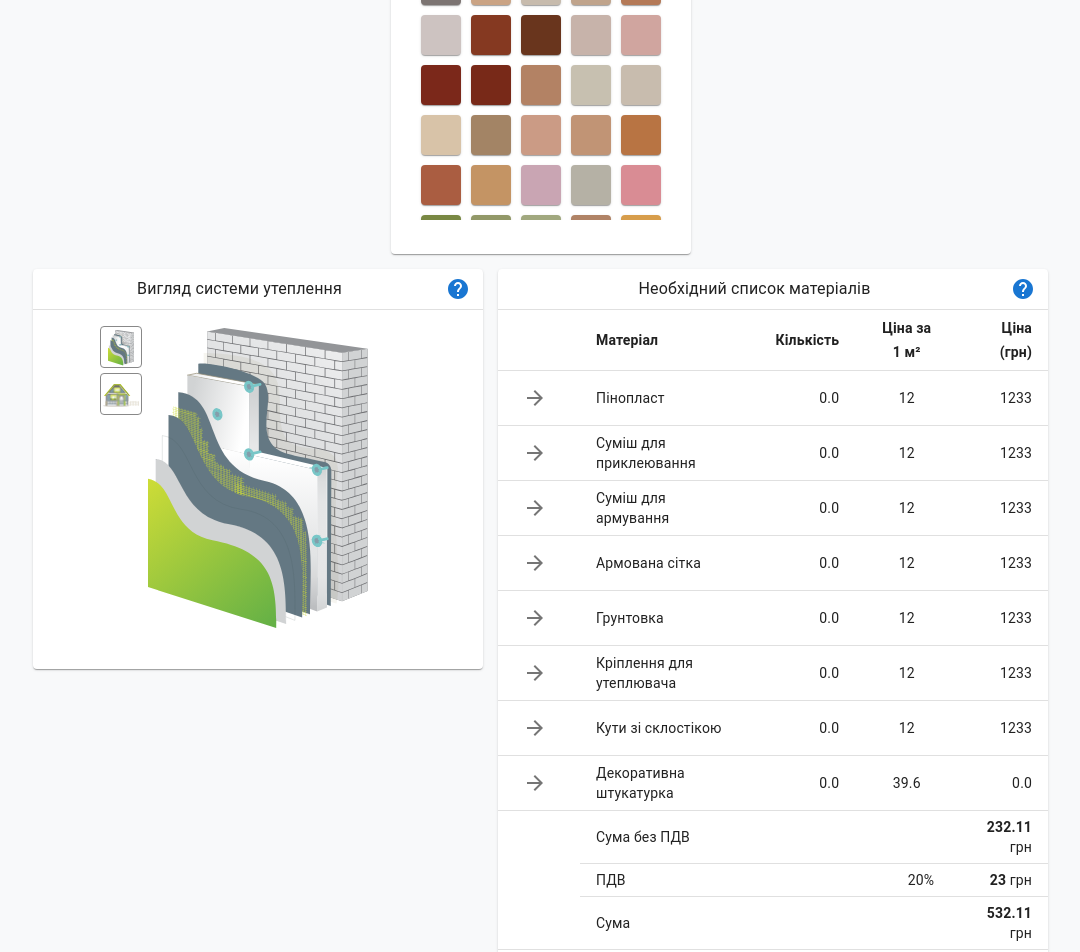
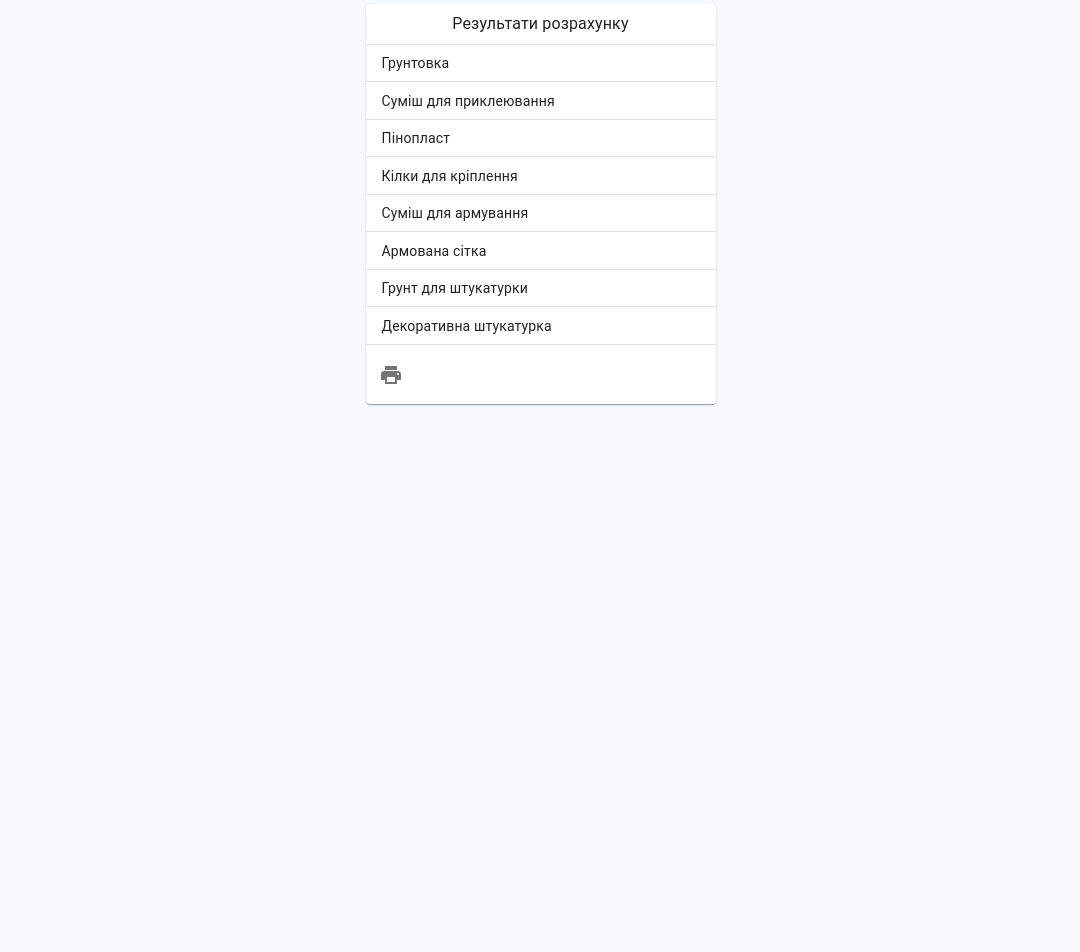
Before and after one commit to skywalker-ua/ins-config, a React (Create React App) app: page / in a window 1280 px wide. Shown: the part 498-1450 px from the top of the page, without its empty margins (97-1177 px from the left). After the commit the page ends 910 px from the top, so only its background shows below. Built offline with nearby package versions, Linux system fonts and the light colour scheme.

Commit message:
stable calculator

```diff
--- a/src/App.css
+++ b/src/App.css
@@ -1,17 +1,11 @@
 .selection-bars {
-    display: flex;
-    flex-flow: column wrap;
-    justify-content: flex-start;
-}
-
-.display-bars {
     display: flex;
     flex-flow: row wrap;
     justify-content: center;
 }
 
+
 .App {
     display: flex;
-    justify-content: center;
     flex-flow: column wrap;
 }
--- a/src/App.js
+++ b/src/App.js
@@ -13,6 +13,7 @@ import OrderTable from './components/OrderTable/OrderTable';
 import OrderActions from './components/OrderActions/OrderActions';
 import { connect } from 'react-redux';
 import CallManager from './components/CallManager/CallManager';
+import OrderResults from './components/OrderResults/OrderResults';
 
 class App extends React.Component {
 
@@ -41,9 +42,9 @@ class App extends React.Component {
           </Surface>
         </div>
 
-        <div className="display-bars">
+
           <Surface
-                width="450px"
+            width="300px"
             height="400px"
             title="Вигляд системи утеплення"
             info='Усі зображення є наближеними'
@@ -55,19 +56,12 @@ class App extends React.Component {
           </Surface>
 
           <Surface
-              width="550px"
-
-              title="Необхідний список матеріалів"
-              info="Розрахована вартість необхідних матеріалів"
-              // loader
-            >
-              {/* <OrderList /> */}
-              <OrderTable colorId={this.props.clr} square={this.props.sq} />
-              <OrderActions />
-              {/* <TotalSum sum="3000" /> */}
+            width="350px"
+            height="400px"
+            title="Результати розрахунку">
+              <OrderResults square={this.props.sq} />
+              <OrderActions square={this.props.sq} />
           </Surface>
-          </div>
-          {/* <CallManager /> */}
       </Layout>
     </div>
   );
--- a/src/components/ColorId/Color.css
+++ b/src/components/ColorId/Color.css
@@ -1,6 +1,6 @@
 .color-id {
     position: relative;
-    right: 3em;
+    left: .8em;
     top: 18.9em;
     background-color: #2196f3;
     width: 50px;
--- a/src/components/ElementSelection/ElementSelection.css
+++ b/src/components/ElementSelection/ElementSelection.css
@@ -8,7 +8,7 @@
     position: relative;
     top: 1em;
     margin-bottom: 5px;
-    right: 3em;
+    left: 1.5em;
     border: 1px solid rgb(136, 136, 136);
     border-radius: 4px;
     width: 40px;
--- a/src/components/Layout/Layout.css
+++ b/src/components/Layout/Layout.css
@@ -1,6 +1,5 @@
 .content {
     display: flex;
-    justify-content: space-around;
     flex-flow: row wrap;
-
+    justify-content: center;
 }
--- a/src/components/OrderActions/OrderActions.jsx
+++ b/src/components/OrderActions/OrderActions.jsx
@@ -1,5 +1,5 @@
 import React from 'react';
-import { IconButton, Tooltip  } from '@material-ui/core';
+import { IconButton, Tooltip, Typography   } from '@material-ui/core';
 import styled from 'styled-components';
 import PrintIcon from '@material-ui/icons/Print';
 import './OrderActions.css';
@@ -9,21 +9,31 @@ const ActionIcons = styled.div`
     flex-flow: row nowrap;
     justify-content: flex-start;
     margin-top: 5px;
+    padding: 10px;
 `;
 
-const OrderActions = () => {
+const SumText = styled(Typography)`
+
+    flex-grow: 1;
+    fontWeight: 700;
+`;
+
+const OrderActions = (props) => {
+    const calcSum = (square, price) => {
+        return 'Cума: ' + (square * price).toFixed(0) + ' грн';
+    };
 
 
     return (
         <ActionIcons>
             <Tooltip title="Друк">
                 <IconButton
-                    disabled
                     aria-label="print"
                     size="small">
                     <PrintIcon  />
                 </IconButton>
             </Tooltip>
+                <SumText color="secondary" align="right" variant="h7">{props.square ? calcSum(props.square, 282.85) : null}</SumText>
         </ActionIcons>
     );
 };
--- /dev/null
+++ b/src/components/OrderResults/OrderResults.js
@@ -0,0 +1,47 @@
+import React from 'react';
+import { List, ListItem, ListItemText, ListItemIcon,
+Divider, Table, TableBody, TableCell, TableRow } from '@material-ui/core';
+import styled from 'styled-components';
+
+const OrderResults = props => {
+    const { square } = props;
+    const StyledList = styled(List)`
+        width: 100%;
+        min-width: 300px;
+    `;
+    const rowNames = [
+        {'name': 'Грунтовка', 'price': 15},
+        {'name': 'Cуміш для приклеювання', 'price': 34.56},
+        {'name': 'Пінопласт', 'price': 60},
+        {'name': 'Кілки для кріплення', 'price': 0.65},
+        {'name': 'Суміш для армування', 'price': 22.8},
+        {'name': 'Армована сітка', 'price': 16},
+        {'name': 'Грунт для штукатурки', 'price': 15},
+        {'name': 'Декоративна штукатурка', 'price': 118.84 },
+    ];
+
+    const priceCalc = (square, price) => {
+        return (square * price) * 1000 / 1000;
+    }
+
+    return(
+        <div>
+            <Table size="small" style={{width: '350px', height: '300px'}}>
+                <TableBody>
+                    {rowNames.map(row => (
+                        <TableRow hover>
+                            <TableCell>
+                                {row.name}
+                            </TableCell>
+                            <TableCell>
+                                {square ? priceCalc(square, row.price).toFixed(0) + ' грн' : null}
+                            </TableCell>
+                         </TableRow>
+                    ))}
+                </TableBody>
+            </Table>
+        </div>
+    );
+};
+
+export default OrderResults;
--- a/src/components/OrderTable/OrderTable.jsx
+++ b/src/components/OrderTable/OrderTable.jsx
@@ -4,144 +4,13 @@ import { Table, TableBody, TableRow, TableCell,
     Checkbox, Typography, Divider   } from '@material-ui/core';
 import ArrowForwardIcon from '@material-ui/icons/ArrowForward';
 import ArrowDownwardIcon from '@material-ui/icons/ArrowDownward';
-import styled from 'styled-components';
-
-const MaterialListItems = styled.div`
-    display: flex;
-    flex-flow: row nowrap;
-    position: relative;
-    left: 6em;
-`;
-
-const MaterialListItem = styled.div`
-    display: flex;
-    flex-flow: row nowrap;
-    justify-content: space-evenly;
-`;
-
 
 const OrderTable = (props) => {
     const { square, colorId } = props;
-    const matches = useMediaQuery('(min-width: 600px)');
-    const [values, setValue] = React.useState({
-        checkedA: false
-    })
-    const handleChange = name => event => {
-        setValue({
-            ...values,
-            [name]: event.target.checked
-        })
-    }
 
     return(
         <div>
-            <Table style={{cursor: 'pointer', width: `550px`, overflow: 'auto'}} size="small">
-                <TableHead>
-                    <TableRow>
-                        <TableCell  ></TableCell>
-                        <TableCell><b>Матеріал</b></TableCell>
-                        <TableCell align="right"><b>Кількість</b></TableCell>
-                        <TableCell align="center"><b>Ціна за 1 м²</b></TableCell>
-                        <TableCell align="right"><b>Ціна (грн)</b></TableCell>
-                    </TableRow>
-                </TableHead>
-                <TableBody>
-                    <TableRow hover>
-                        <TableCell ><Checkbox
-                            checked={values.checkedA}
-                            value="checkedA"
-                            onChange={handleChange('checkedA')}
-                            icon={<ArrowForwardIcon />}
-                            checkedIcon={<ArrowDownwardIcon />}/></TableCell>
-                        <TableCell >Пінопласт</TableCell>
-                        <TableCell align="right">{(square / 2).toFixed(1)}</TableCell>
-                        <TableCell align="center">12</TableCell>
-                        <TableCell align="right">1233</TableCell>
-                    </TableRow>
-
-                    <TableRow hover>
-                    <TableCell ><Checkbox
-                            icon={<ArrowForwardIcon />}
-                            checkedIcon={<ArrowDownwardIcon />}/></TableCell>
-                        <TableCell >Cуміш для приклеювання</TableCell>
-                        <TableCell align="right">{(square / 5).toFixed(1)}</TableCell>
-                        <TableCell align="center">12</TableCell>
-                        <TableCell align="right">1233</TableCell>
-                    </TableRow>
-                    <TableRow hover>
-                    <TableCell ><Checkbox
-                            icon={<ArrowForwardIcon />}
-                            checkedIcon={<ArrowDownwardIcon />}/></TableCell>
-                        <TableCell>Cуміш для армування</TableCell>
-                        <TableCell align="right">{(square / 5).toFixed(1)}</TableCell>
-                        <TableCell align="center">12</TableCell>
-                        <TableCell align="right">1233</TableCell>
-                    </TableRow>
-                    <TableRow hover>
-                    <TableCell ><Checkbox
-                            icon={<ArrowForwardIcon />}
-                            checkedIcon={<ArrowDownwardIcon />}/></TableCell>
-                        <TableCell>Армована сітка</TableCell>
-                        <TableCell align="right">{(square / 0.9).toFixed(1)}</TableCell>
-                        <TableCell align="center">12</TableCell>
-                        <TableCell align="right">1233</TableCell>
-                    </TableRow>
-                    <TableRow hover>
-                    <TableCell ><Checkbox
-                            icon={<ArrowForwardIcon />}
-                            checkedIcon={<ArrowDownwardIcon />}/></TableCell>
-                        <TableCell>Грунтовка</TableCell>
-                        <TableCell align="right">{(square / 50).toFixed(1)}</TableCell>
-                        <TableCell align="center">12</TableCell>
-                        <TableCell align="right">1233</TableCell>
-                    </TableRow>
-                    <TableRow hover>
-                    <TableCell ><Checkbox
-                            icon={<ArrowForwardIcon />}
-                            checkedIcon={<ArrowDownwardIcon />}/></TableCell>
-                        <TableCell>Кріплення для утеплювача</TableCell>
-                        <TableCell align="right">{(square / 20).toFixed(1)}</TableCell>
-                        <TableCell align="center">12</TableCell>
-                        <TableCell align="right">1233</TableCell>
-                    </TableRow>
-                    <TableRow hover>
-                    <TableCell ><Checkbox
-                            icon={<ArrowForwardIcon />}
-                            checkedIcon={<ArrowDownwardIcon />}/></TableCell>
-                        <TableCell>Кути зі склостікою</TableCell>
-                        <TableCell align="right">{(square / 7).toFixed(1)}</TableCell>
-                        <TableCell align="center">12</TableCell>
-                        <TableCell align="right">1233</TableCell>
-                    </TableRow>
-                    <TableRow hover>
-                    <TableCell ><Checkbox
-                            icon={<ArrowForwardIcon />}
-                            checkedIcon={<ArrowDownwardIcon />}/></TableCell>
-                        <TableCell>Декоративна штукатурка</TableCell>
-                        <TableCell align="right">{(square * 2.95).toFixed(1)}</TableCell>
-                        <TableCell align="center">39.6</TableCell>
-                        <TableCell align="right">{(square * 2.95 * 39.6).toFixed(1)}</TableCell>
-                    </TableRow>
-
-                    {/* Subtotal */}
-                    <TableRow>
-                        <TableCell rowSpan={4} />
-                        <TableCell colSpan={3}>Сума без ПДВ</TableCell>
-                        <TableCell align="right"><b>232.11</b> грн</TableCell>
-                    </TableRow>
-
-                    <TableRow>
-                        <TableCell colSpan={2}>ПДВ</TableCell>
-                        <TableCell align="right">20%</TableCell>
-                        <TableCell align="right"><b>23</b> грн</TableCell>
-                    </TableRow>
-
-                    <TableRow>
-                        <TableCell colSpan={3}>Сума</TableCell>
-                        <TableCell align="right"><b>532.11</b> грн</TableCell>
-                    </TableRow>
-                </TableBody>
-            </Table>
+           s
         </div>
     );
 };
--- a/src/components/Surface/Surface.js
+++ b/src/components/Surface/Surface.js
@@ -47,7 +47,7 @@ const { width, height, title, info, children, loader } = props;
 
     return(
         <div>
-            <SurfaceTools style={{minWidth: `${width}`, height: `${height}`}}>
+            <SurfaceTools style={{width: `${width}`, height: `${height}`}}>
                 <SurfaceTitle title={loader ? 'Введіть усі дані' : title} info={info} />
                 { loader ?
                 <Loader /> :
--- a/src/components/SvgElement/SvgElement.jsx
+++ b/src/components/SvgElement/SvgElement.jsx
@@ -2,16 +2,16 @@ import React from 'react';
 import styled from 'styled-components';
 
 import { ReactComponent as Element } from '../../assets/all.svg';
-// import { ReactComponent as House } from '../../assets/house.svg';
 import { ReactComponent as HouseTrad } from '../../assets/house1.svg';
 
 const HouseTraditional = props => {
     const TradHouse = styled(HouseTrad)`
-        width: 100%;
-        height: 300px;
+        width: 80%;
+        height: 200px;
         cursor: pointer;
         position: relative;
-        bottom: 6em;
+        bottom: 2em;
+
         left: 2em;
          .cls-2,
         .cls-4, .cls-5,
@@ -22,32 +22,15 @@ const HouseTraditional = props => {
     return <TradHouse />
 }
 
-// const SvgElementHouse = (props) => {
-//     const EditHouse = styled(House)`
-//       width: 100%;
-//       height: 300px;
-//       cursor: pointer;
-//       position: relative;
-//       bottom: 6em;
-//       .cls-8, .cls-10, .cls-12,
-//       .cls-14, .cls-33, cls-15, .cls-31  {
-//         fill: ${props.color};
-//       }
-
-//     `;
-//     return(
-//        <EditHouse />
-//     );
-// }
-
 const SvgElement = props => {
     const EditElement = styled(Element)`
-    width: 100%;
-    height: 300px;
+    width: 70%;
+    height: 220px;
     margin-top: 20px;
     cursor: pointer;
+    left: 3em;
     position: relative;
-    bottom: 6em;
+    bottom: 4em;
     .cls-22 {
         fill: ${props.color};
     }
```
Also changed, not shown: src/components/Header/Header.js (+6 -4 lines). Lines whose indentation alone changed are shown as unchanged.
